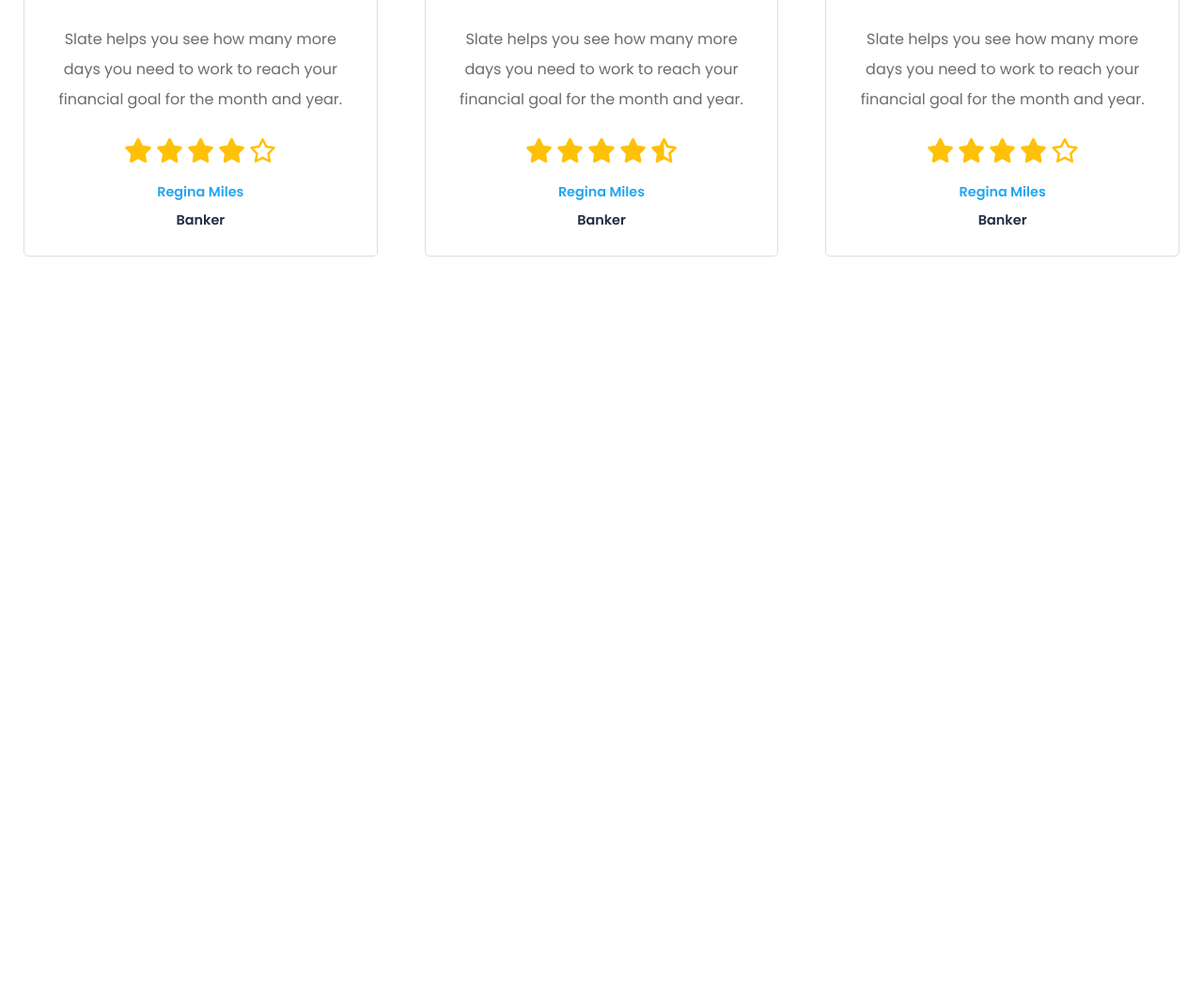
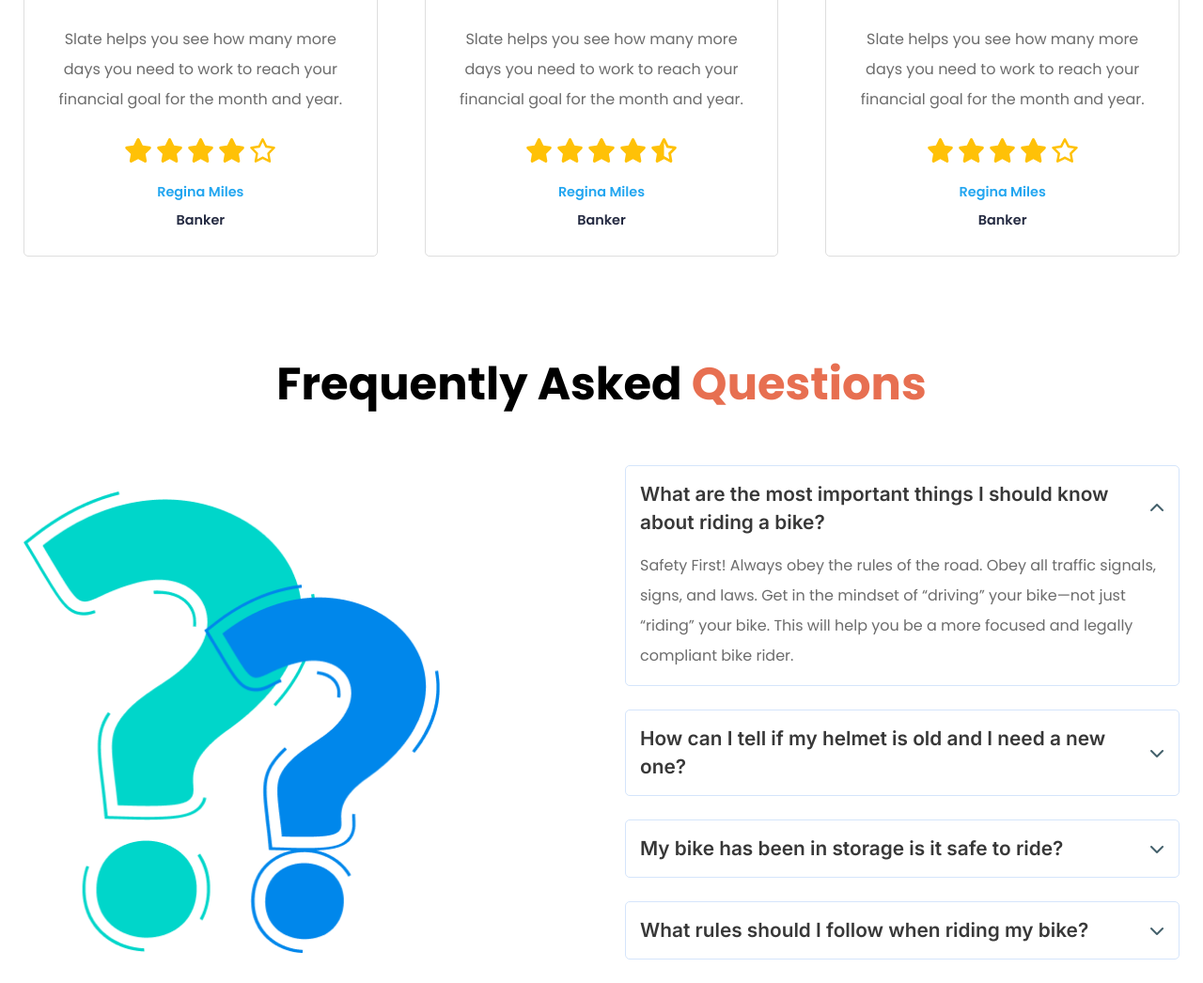
Before and after one commit to Ashiqur1819/Biker-Zone, a plain HTML site: page index.html in a window 1280 px wide. Shown: the part 2426-3472 px from the top of the page at 94% size. Before the commit the page ends 2699 px from the top, so only its background shows below. Drawn offline with Linux system fonts and the light colour scheme.

Commit message:
Added faq section with responsive design for mobile and tablet

```diff
--- a/index.html
+++ b/index.html
@@ -164,6 +164,44 @@
     </section>
 <!-- Clients section ends here -->
 
+<!-- FAQ section starts here -->
+    <section class="faq-section">
+        <h2 class="faq-title title">Frequently Asked <span>Questions</span></h2>
+        <div class="faq-container">
+            <div class="faq-image">
+                <img src="images/others/faq.png" alt="">
+            </div>
+            <div class="faq-content">
+                <div class="faq-card">
+                    <div class="faq-card-header">
+                        <h4 class="faq-card-title">What are the most important things I should know about riding a bike?</h4>
+                        <i class="fa-solid fa-chevron-up"></i>
+                    </div>
+                    <p class="faq-card-description description">Safety First! Always obey the rules of the road. Obey all traffic signals, signs, and laws. Get in the mindset of “driving” your bike—not just “riding” your bike. This will help you be a more focused and legally compliant bike rider. </p>
+                </div>
+                <div class="faq-card">
+                    <div class="faq-card-header">
+                        <h4 class="faq-card-title">How can I tell if my helmet is old and I need a new one?</h4>
+                        <i class="fa-solid fa-chevron-down"></i>
+                    </div>
+                </div>
+                <div class="faq-card">
+                    <div class="faq-card-header">
+                        <h4 class="faq-card-title">My bike has been in storage is it safe to ride?</h4>
+                        <i class="fa-solid fa-chevron-down"></i>
+                    </div>
+                </div>
+                <div class="faq-card">
+                    <div class="faq-card-header">
+                        <h4 class="faq-card-title">What rules should I follow when riding my bike?</h4>
+                        <i class="fa-solid fa-chevron-down"></i>
+                    </div>
+                </div>
+            </div>
+        </div>
+    </section>
+<!-- FAQ section ends here -->
+
 <!-- Main section starts here -->
     <main>
 
--- a/styles/style.css
+++ b/styles/style.css
@@ -252,6 +252,54 @@ header{
 }
 /* Clients section ends here */
 
+/* FAQ section starts here */
+.faq-section{
+    margin-top: 100px;
+    padding: 0 25px;
+}
+.faq-container{
+    display: flex;
+    align-items: center;
+    gap: 50px;
+    margin-top: 50px;
+}
+.faq-image{
+    width: 100%;
+}
+.faq-image > img{
+    width: 75%;
+}
+.faq-content{
+    width: 100%;
+}
+.faq-card{
+    box-sizing: border-box;
+    border: 1px solid rgb(213, 229, 251);
+    border-radius: 5px;
+    background: rgb(255, 255, 255);
+    padding: 15px;
+    margin-bottom: 25px;
+}
+.faq-card-header{
+    display: flex;
+    align-items: center;
+    justify-content: space-between;
+}
+.faq-card-header i{
+    color: rgb(66, 95, 106);
+}
+.faq-card-title{
+    color: rgb(56, 56, 56);
+    font-family: Inter;
+    font-size: 1.3rem;
+    font-weight: 600;
+    line-height: 30px;
+}
+.faq-card-description{
+    margin-top: 15px;
+}
+/* FAQ section ends here */
+
 
 
 /*================================ Responsive design starts here (For mobile)================================ */
@@ -263,7 +311,7 @@ header,
 }
 .title{
     font-size: 2rem;
-    line-height: 40px;
+    line-height: 50px;
 }
 .description{
     text-align: justify;
@@ -321,11 +369,27 @@ header,
 }
 /* Clients section ends here */
 
+/* FAQ section starts here */
+.faq-container{
+    flex-direction: column;
+    gap: 50px;
+}
+.faq-image > img{
+    width: 100%;
+}
+.faq-card-title{
+    text-align: justify;
+}
+.faq-card-header{
+    gap: 25px;
+}
+/* FAQ section ends here */
+
 }
 /*============================= Responsive design ends here (For mobile)============================== */
 
 
-/* Responsive design starts here (For tablet) */
+/*================================ Responsive design starts here (For tablet)=============================== */
 @media screen and (min-width:576px) and (max-width:992px) {
 .title{
     font-size: 2.5rem;
@@ -363,5 +427,24 @@ font-size: 2rem;
     padding: 25px 50px;
 }
 /* Clients section ends here */
+
+/* FAQ section starts here */
+.faq-container{
+    flex-direction: column;
+    gap: 50px;
+}
+.faq-image{
+    text-align: center;
+}
+.faq-image > img{
+    width: 75%;
+}
+.faq-card-title{
+    text-align: justify;
+}
+.faq-card-header{
+    gap: 25px;
+}
+/* FAQ section ends here */
 }
 /* Responsive design ends here (For mobile) */
```
